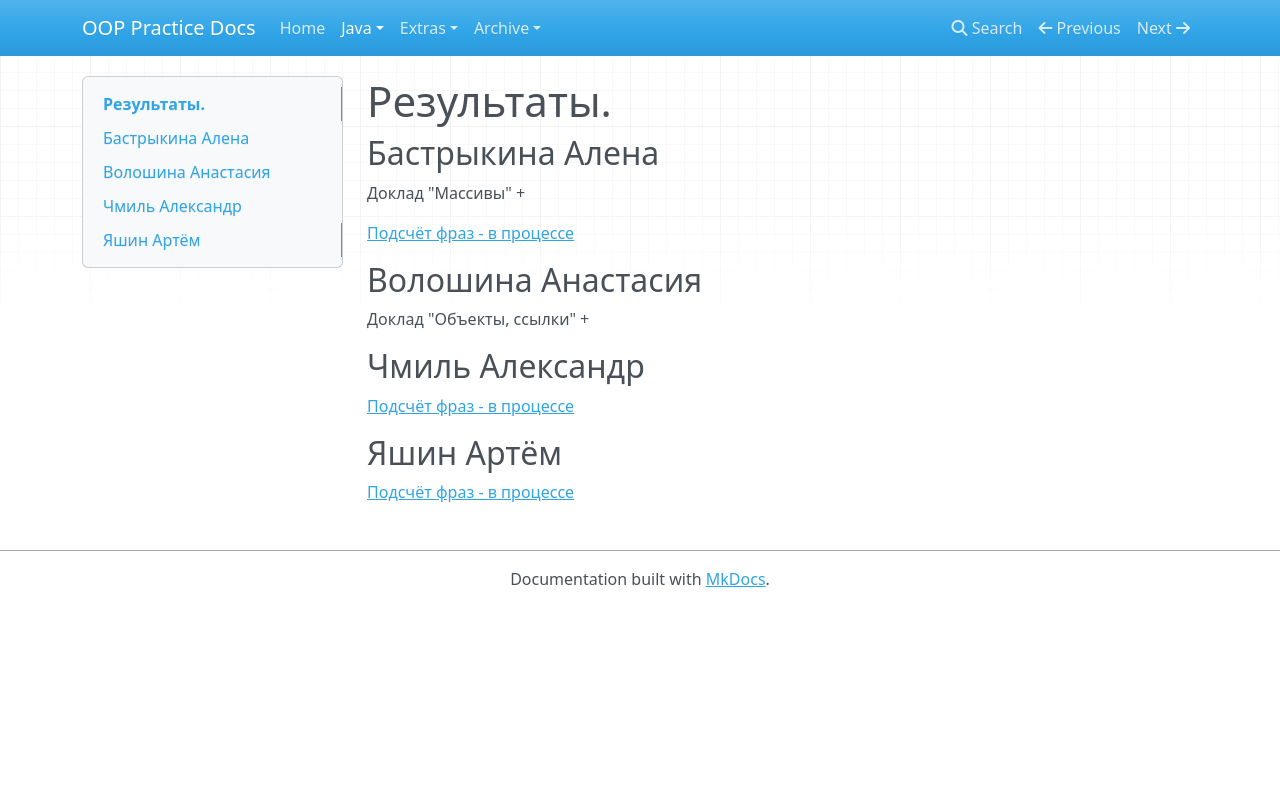
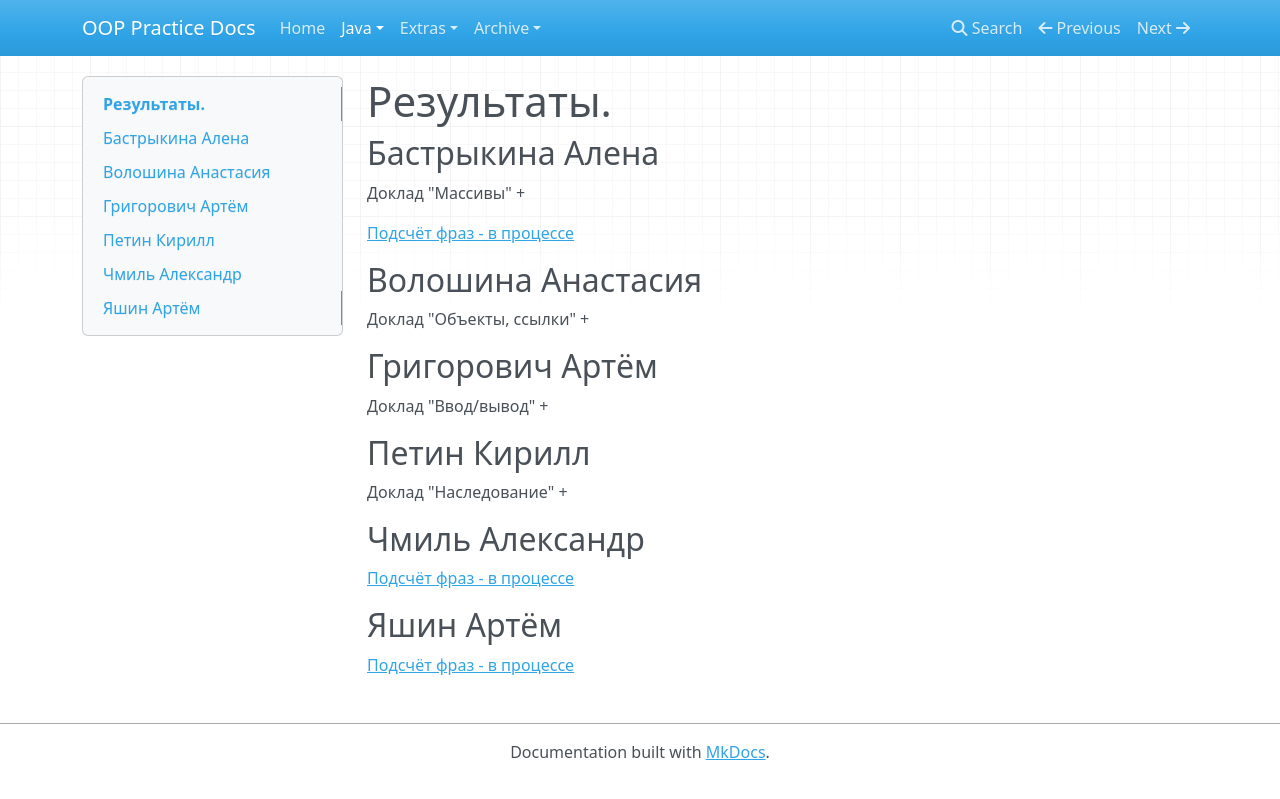
Before and after one commit to avoronkov/oop, an MkDocs documentation site: the page built from docs/2018.java/results.md, in a window 1280 px wide. Shown: the top 799 px of the page. Built offline with MkDocs 1.6.1, drawn with Linux system fonts in a browser that asks for light colours; nearby versions of some CDN libraries; old or Windows-style settings are respelled for this version of MkDocs.

Commit message:
update results

```diff
--- a/docs/2018.java/results.md
+++ b/docs/2018.java/results.md
@@ -10,6 +10,14 @@
 
 Доклад "Объекты, ссылки" +
 
+## Григорович Артём
+
+Доклад "Ввод/вывод" +
+
+## Петин Кирилл
+
+Доклад "Наследование" +
+
 ## Чмиль Александр
 
 [Подсчёт фраз - в процессе](/2018.java/results/chmil/)
```
Also changed, not shown: docs/2018.java/seminar2.md (+4 -4 lines).
